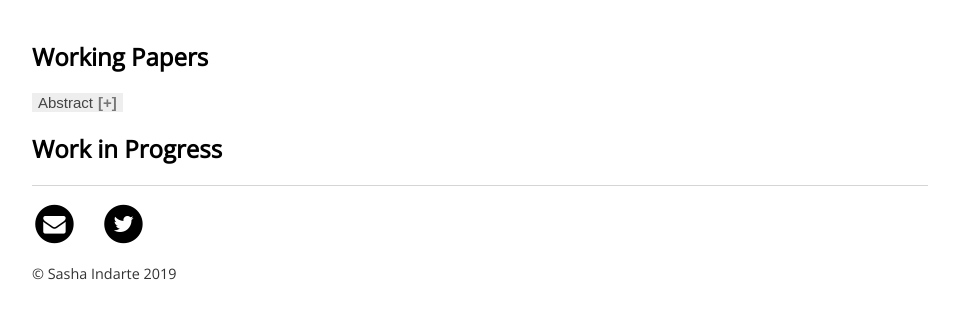
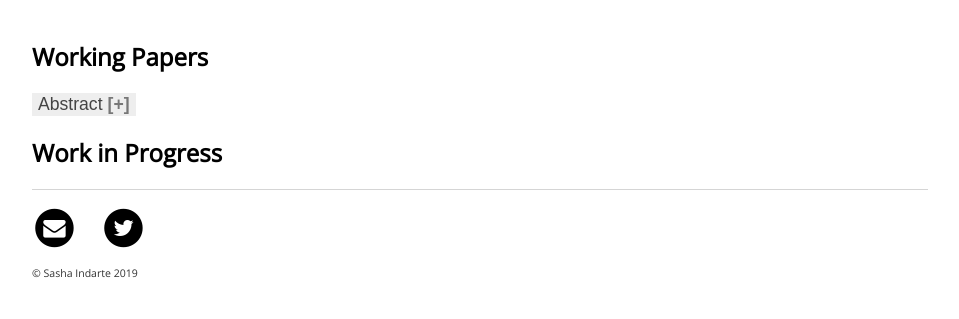
Before and after one commit to sashaindarte/sashaindarte.github.io, a Jekyll site: the page built from research/index.html, in a window 1280 px wide. Shown: the part 177-496 px from the top of the page, without its empty margins (160-1119 px from the left). Built offline with Jekyll 4.4.1, drawn with Linux system fonts in a browser that asks for light colours.

Commit message:
Update main.css

```diff
--- a/css/main.css
+++ b/css/main.css
@@ -21,8 +21,8 @@ h2 {
     font-family:'Open Sans', 'Sans-Serif';
 }
 p {
-    font-size: 1.5em;
-    line-height: 1.4em;
+    font-size: 1.1em;
+    line-height: 1em;
     font-family:'Open Sans', 'Sans-Serif';
     color: #333;
 }
@@ -61,7 +61,7 @@ ul.posts li {
   border: none;
   text-align: left;
   outline: none;
-  font-size: 15px;
+  font-size: 1.1em;
   transition: 0.4s;
 }
 
@@ -84,7 +84,6 @@ ul.posts li {
 .panel {
   padding: 0 18px;
   background-color: white;
-  font-size: 15px;
   max-height: 0;
   overflow: hidden;
   transition: max-height 0.2s ease-out;
```
